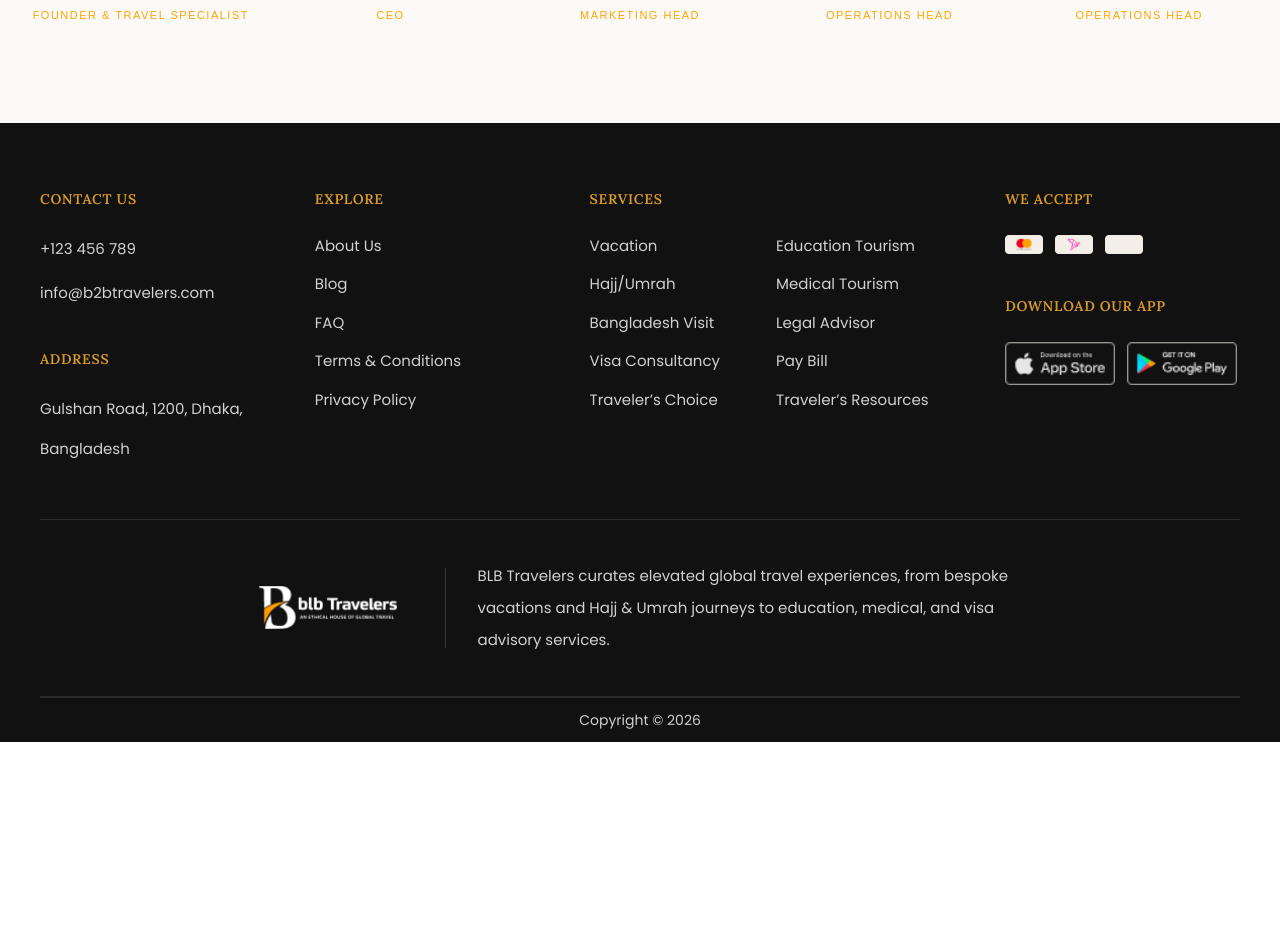
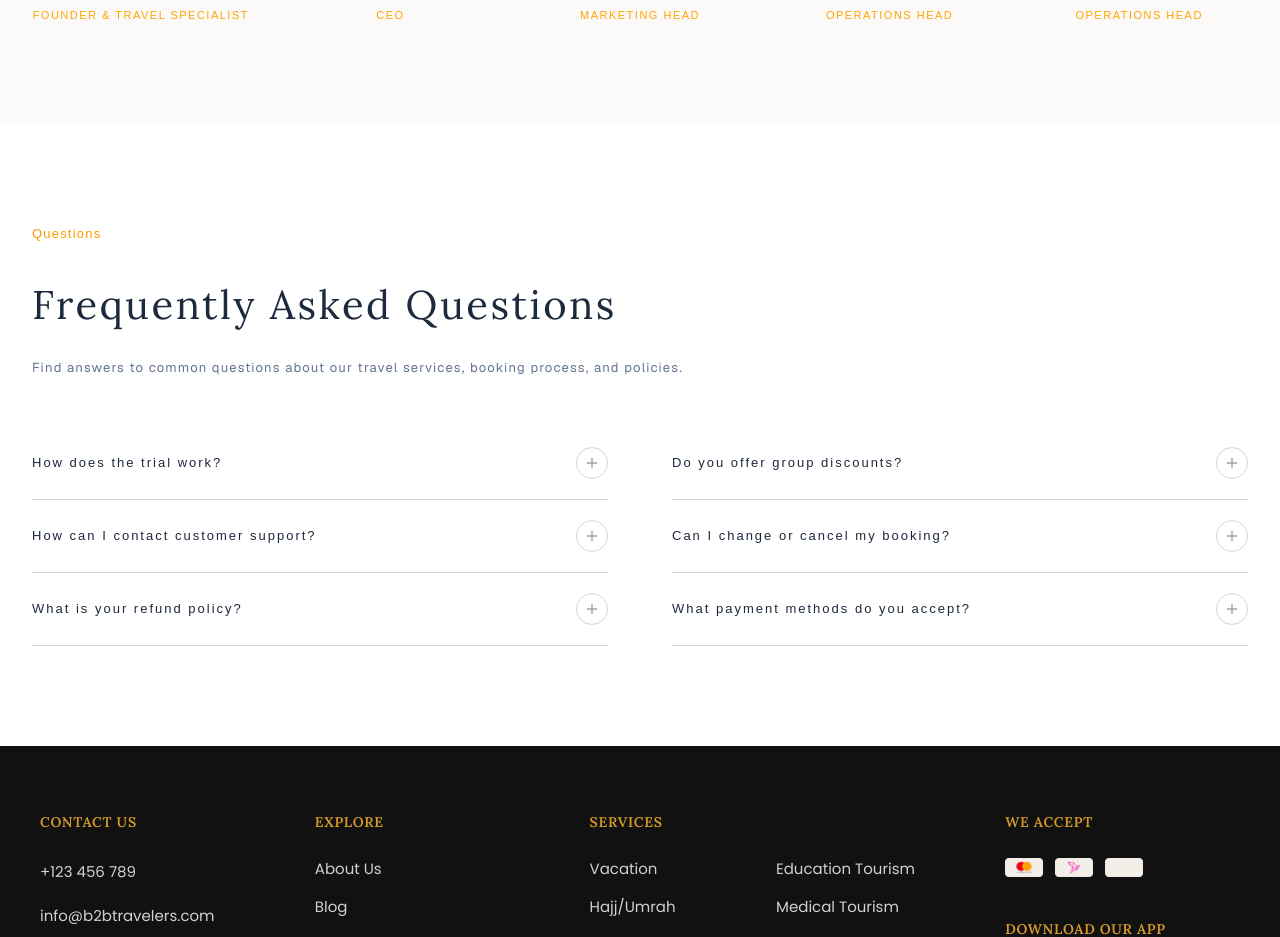
Before and after one commit to suraiya-jahan-bhuiyan-sraboni/blb-travel-client-draft, a Next.js app: page /about in a window 1280 px wide. Shown: the part 5863-6800 px from the top of the page. Before the commit the page ends 6605 px from the top, so only its background shows below. Built offline with nearby package versions, Linux system fonts and the light colour scheme.

Commit message:
FAQ Section Done

```diff
--- a/src/app/(public)/about/page.tsx
+++ b/src/app/(public)/about/page.tsx
@@ -1,4 +1,5 @@
 import BehindStory from "@/features/about/BehindStory";
+import FAQ from "@/features/about/FAQ";
 import OurPurpose from "@/features/about/OurPurpose";
 import OurStory from "@/features/about/OurStory";
 import OurTeam from "@/features/about/OurTeam";
@@ -12,6 +13,7 @@ export default function AboutPage() {
       <TrustSection />
       <OurPurpose />
       <OurTeam />
+      <FAQ />
     </section>
   );
 }
--- a/src/app/(public)/page.tsx
+++ b/src/app/(public)/page.tsx
@@ -4,6 +4,7 @@ import ExpertConsultation from "@/features/home/components/ExpertConsultation";
 import Feedback from "@/features/home/components/FeedBack";
 import NewsletterSection from "@/features/home/components/NewsletterSection";
 import PackageList from "@/features/home/components/PackageList";
+import TravelGallery from "@/features/home/components/TravelGallery";
 
 
 export default function Home() {
@@ -13,6 +14,7 @@ export default function Home() {
       <PackageList />
       <ClientReview />
       <Feedback />
+      <TravelGallery />
       <ExpertConsultation />
       <NewsletterSection />
     </main>
--- /dev/null
+++ b/src/constants/about/faqItems.ts
@@ -0,0 +1,34 @@
+import { FAQItems } from "@/types/about/faqItems.types";
+
+export const faqItems: FAQItems[] = [
+    {
+        id: 1,
+        question: "How does the trial work?",
+        answer: "You get a 14-day free trial where you get access to all the features for unlimited users & clients. After the 14-day free trial, you will get the option of choosing our standard package or contacting sales to further continue using it."
+    },
+    {
+        id: 2,
+        question: "How can I contact customer support?",
+        answer: "You can reach our customer support team via email at support@travelcompany.com or by calling our toll-free number."
+    },
+    {
+        id: 3,
+        question: "What is your refund policy?",
+        answer: "We offer a 30-day money-back guarantee. If you're not satisfied with our service, please contact our support team within 30 days of your purchase for a full refund."
+    },
+    {
+        id: 4,
+        question: "Do you offer group discounts?",
+        answer: "Yes, we offer group discounts for bookings of 10 or more people. Please contact our sales team for more information and to receive a customized quote."
+    },
+    {
+        id: 5,
+        question: "Can I change or cancel my booking?",
+        answer: "Yes, you can change or cancel your booking up to 24 hours before your scheduled departure. Please contact our customer support team to assist you with any changes or cancellations."
+    },
+    {
+        id: 6,
+        question: "What payment methods do you accept?",
+        answer: "We accept all major credit cards, PayPal, and bank transfers. For group bookings, we also offer invoicing options."
+    }
+];
--- /dev/null
+++ b/src/features/about/FAQ.tsx
@@ -0,0 +1,93 @@
+"use client";
+
+import { useState } from "react";
+import { Plus } from "lucide-react";
+import { faqItems } from "@/constants/about/faqItems";
+import { FAQItems } from "@/types/about/faqItems.types";
+
+export default function FAQ() {
+    const [openId, setOpenId] = useState<string | number | null>("1");
+
+    const toggleFaq = (id: string | number) => {
+        setOpenId(openId === id ? null : id);
+    };
+
+    const halfLength = Math.ceil(faqItems.length / 2);
+    const leftColItems = faqItems.slice(0, halfLength);
+    const rightColItems = faqItems.slice(halfLength);
+
+    return (
+        <section>
+            <div className="bg-[#ffffff] text-black">
+                <div className="max-w-[1440px] lg:p-25 md:py-16 lg:px-8 py-8 px-6 mx-auto">
+                    <div className="mb-12">
+                        <h6 className="font-switzer text-[11px] md:text-[13px] lg:text-[13px] leading-[22px] tracking-[1.2px] bg-gradient-to-r from-[#FE9A00] to-[#FFA500] bg-clip-text text-transparent select-none">
+                            Questions
+                        </h6>
+                        <h1 className="font-lora  text-slate-800 text-2xl  md:text-[32px] lg:text-[40px] lg:leading-18 md:leading-12 leading-9 lg:tracking-[2.5px] md:tracking-[5%] tracking-[2px] lg:mt-6 lg:mb-4 md:mt-2 md:mb-4 mt-4 mb-4">Frequently Asked Questions</h1>
+
+                        <p className="mb-4 text-[13px]  leading-[22px] tracking-[1.2px] text-slate-500">Find answers to common questions about our travel services, booking process, and policies.</p>
+                    </div>
+
+                    <div className="grid grid-cols-1 lg:grid-cols-2 gap-x-16 items-start">
+
+                        <div className="flex flex-col w-full">
+                            {leftColItems.map((item) => (
+                                <FaqCard
+                                    key={item.id}
+                                    item={item}
+                                    isOpen={openId === item.id}
+                                    onToggle={() => toggleFaq(item.id)}
+                                />
+                            ))}
+                        </div>
+
+                        {/* ডান পাশের কলাম */}
+                        <div className="flex flex-col w-full">
+                            {rightColItems.map((item) => (
+                                <FaqCard
+                                    key={item.id}
+                                    item={item}
+                                    isOpen={openId === item.id}
+                                    onToggle={() => toggleFaq(item.id)}
+                                />
+                            ))}
+                        </div>
+
+                    </div>
+                </div>
+            </div>
+        </section>
+    );
+}
+
+function FaqCard({ item, isOpen, onToggle }: { item: FAQItems; isOpen: boolean; onToggle: () => void }) {
+    return (
+        <div className="border-b border-gray-300 py-5 w-full transition-all duration-300">
+            <button
+                onClick={onToggle}
+                className="flex cursor-pointer  justify-between items-center w-full text-left gap-4 group"
+            >
+                <h3 className="font-switzer text-[11px] lg:text-[13px] md:text-[13px] leading-5 tracking-[2px] text-slate-800 transition-colors duration-300 group-hover:text-[#FE9A00]">
+                    {item.question}
+                </h3>
+
+                <div className={`w-8 h-8 rounded-full border flex items-center justify-center shrink-0 transition-all duration-300 ${isOpen
+                        ? "border-[#FE9A00]/30 bg-amber-50 text-[#FE9A00] rotate-45"
+                        : "border-gray-300 text-gray-400 bg-transparent"
+                    }`}>
+                    <Plus size={16} className="transition-transform duration-300" />
+                </div>
+            </button>
+
+            <div className={`grid transition-all duration-300 ease-in-out ${isOpen ? "grid-rows-[1fr] opacity-100 mt-3" : "grid-rows-[0fr] opacity-0 mt-0"
+                }`}>
+                <div className="overflow-hidden">
+                    <p className="text-slate-600 font-switzer text-[11px] lg:text-[13px] md:text-[13px] leading-5 tracking-[2px] max-w-[95%] pb-2">
+                        {item.answer}
+                    </p>
+                </div>
+            </div>
+        </div>
+    );
+}
--- a/src/features/about/OurTeam.tsx
+++ b/src/features/about/OurTeam.tsx
@@ -8,7 +8,7 @@ export default function OurTeam() {
             <div className="bg-[#FBFAF8]">
                 <div className="max-w-[1440px] lg:p-25 md:py-16 lg:px-8 py-8 px-6 mx-auto">
                     <h6 className="font-switzer text-center text-[11px] md:text-[13px] lg:text-[13px] leading-[22px] tracking-[1.2px] bg-gradient-to-r from-[#FE9A00] to-[#FFA500] bg-clip-text text-transparent select-none">
-                        The People
+                        Quetions
                     </h6>
                     <h1 className="font-lora text-center text-slate-800 text-2xl  md:text-[32px] lg:text-[40px] lg:leading-18 md:leading-12 leading-9 lg:tracking-[2.5px] md:tracking-[5%] tracking-[2px] lg:mt-6 lg:mb-4 md:mt-2 md:mb-4 mt-4 mb-4">Meet Our Team</h1>
 
--- /dev/null
+++ b/src/types/about/faqItems.types.ts
@@ -0,0 +1,5 @@
+export interface FAQItems {
+    id: number;
+    question: string;
+    answer: string;
+}
```
